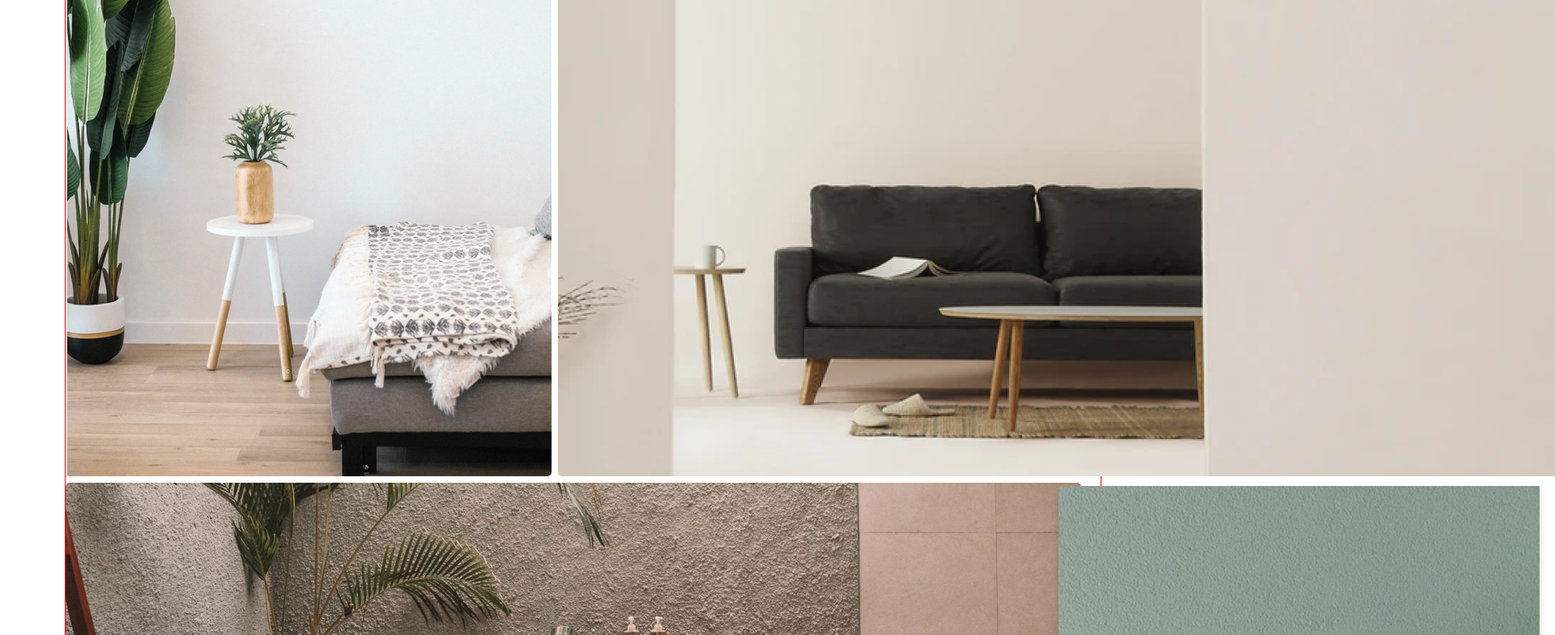
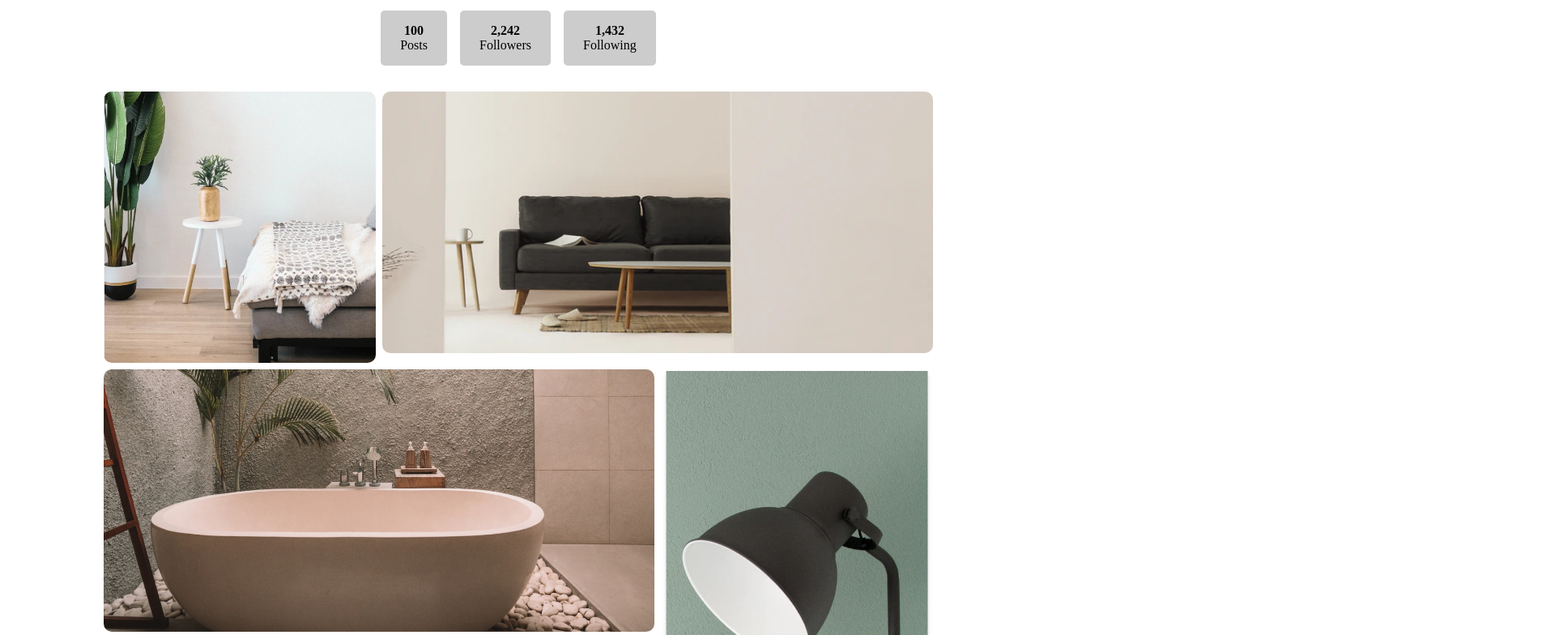
Before and after one commit to Fiewor/my-gallery, a plain HTML site: page index.html in a window 1280 px wide. Shown: the part 182-966 px from the top of the page at 81% size, 1920 px wide, since content can reach past the window. Drawn offline with Linux system fonts and the light colour scheme.

Commit message:
fixed image overflow issue

```diff
--- a/index.html
+++ b/index.html
@@ -14,9 +14,9 @@
     <h1>Rodney Cotton</h1>
     <p>Helsinki, Finland</p>
     <div class="boxes">
-      <div></div>
-      <div></div>
-      <div></div>
+      <div><strong>100</strong><br>Posts</div>
+      <div><strong>2,242</strong><br>Followers</div>
+      <div><strong>1,432</strong><br>Following</div>
     </div>
     <div class="image-container">
       <img src="images/photo1.png" alt="" id="img1">
--- a/style.css
+++ b/style.css
@@ -1,21 +1,24 @@
 * {
     margin: 0;
     padding: 0;
-    box-sizing: border-box;
     overflow: none;
 }
 
 body {
     text-align: center;
+    margin: 0 5em;
 }
 
 img {
-    border-radius: 5px;
+    border-radius: 10px;
+    max-width: 100%;
+    max-height: 100%;
 }
 
 #profile-img {
     width: 5vw;
     height: 10vh;
+    margin: 2rem auto 0.5rem;
 }
 
 .boxes {
@@ -23,29 +26,28 @@ img {
     grid-auto-flow: column;
     column-gap: 1em;
     justify-content: center;
-    margin: 1rem auto;
+    margin: 1rem auto 2rem;
 }
 
 .boxes div {
-    background-color: gray;
+    background-color: rgba(128, 128, 128, 0.4);
     border-radius: 5px;
-    padding: 2rem rem;
+    padding: 1rem 1.5rem;
 }
 
 .image-container {
-    border: 1px solid red;
     display: grid;
     justify-content: stretch;
-    grid-template-columns: 1fr 1fr 1fr;
+    grid-template-columns: minmax(1fr, 1fr);
     grid-template-rows: auto;
     grid-template-areas:
         "one two two"
         "three three four"
         "five six four";
     gap: 0.5rem;
-    margin: 1em 5em;
-    width: 100vw;
-    height: 100vh;
+    width: 80vw;
+    min-height: 100vh;
+    margin: 0 auto;
 }
 
 #img1 {
@@ -67,6 +69,7 @@ img {
 #img5 {
     grid-area: five;
 }
+
 #img6 {
     grid-area: six;
 }
@@ -75,6 +78,7 @@ footer {
     color: gray;
     text-align: center;
     font-size: 1.2rem;
+    margin: 2rem auto 0.5rem;
 }
 
 footer a {
@@ -83,6 +87,18 @@ footer a {
 }
 
 @media screen and (max-width:768px){
+    .image-container {
+        margin: 0;
+    }
+
+    #profile-img {
+        width: 30%;
+    }
+
+    .boxes div {
+        padding: 0.5em 1em;
+    }
+
     footer {
         font-size: 0.8em;
     }
```
